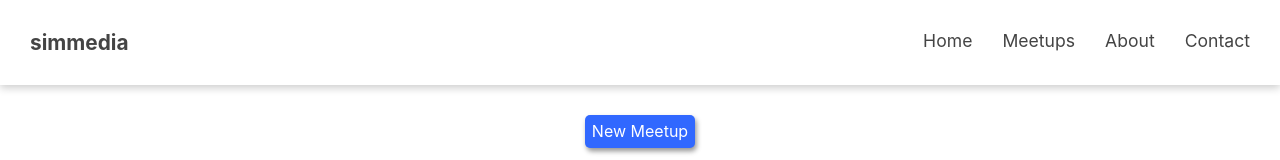
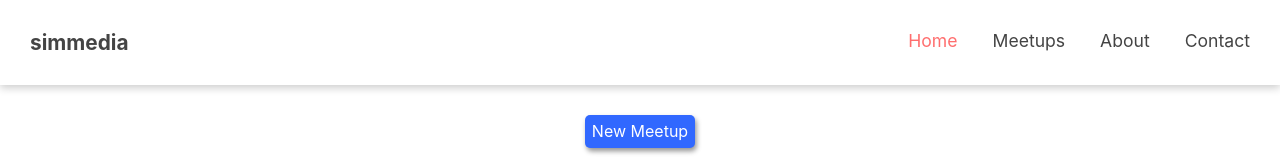
Before and after one commit to simmedia/svelte-app, a Svelte app: page / in a window 1280 px wide. Shown: the top 160 px of the page. Built offline with nearby package versions, Linux system fonts and the light colour scheme.

Commit message:
EditMeetup bug fixing

```diff
--- a/package.json
+++ b/package.json
@@ -17,6 +17,7 @@
   },
   "dependencies": {
     "cleave.js": "^1.5.8",
+    "history": "^4.10.1",
     "moment": "^2.24.0",
     "sirv-cli": "^0.4.4",
     "svelte-routing": "^1.4.2"
--- a/src/components/EditMeetup.svelte
+++ b/src/Meetups/EditMeetup.svelte
@@ -1,8 +1,8 @@
 <script>
   import { createEventDispatcher } from "svelte";
-  import TextInput from "../components/TextInput.svelte";
-  import Button from "../components/Button.svelte";
-  import Modal from "../components/Modal.svelte";
+  import TextInput from "../UI/TextInput.svelte";
+  import Button from "../UI/Button.svelte";
+  import Modal from "../UI/Modal.svelte";
 
   const dispatch = createEventDispatcher();
 
--- a/src/Meetups/MeetupItem.svelte
+++ b/src/Meetups/MeetupItem.svelte
@@ -1,6 +1,7 @@
 <script>
+  import { fade } from "svelte/transition";
   import { createEventDispatcher } from "svelte";
-  import Button from "../components/Button.svelte";
+  import Button from "../UI/Button.svelte";
 
   const dispatch = createEventDispatcher();
 
@@ -23,13 +24,7 @@
     flex-direction: column;
     justify-content: space-between;
     border-radius: 10px;
-    transform: translateY(-20px);
     box-shadow: 0.1rem 0.2rem 0.5rem #b6b6b6;
-    animation: slide-in .3s ease;
-  }
-
-  @keyframes slide-in {
-    to {transform: translateY(0px)}
   }
   .image {
     width: 350px;
@@ -69,7 +64,7 @@
   }
 </style>
 
-<article>
+<article transition:fade>
   <header>
     <h1>{title}</h1>
     <h2>{subtitle}</h2>
@@ -82,7 +77,11 @@
     <p>{description}</p>
   </div>
   <footer>
-    <Button mode="btn" color="outline" href="mailto:{email}" caption="Contact" />
+    <Button
+      mode="btn"
+      color="outline"
+      href="mailto:{email}"
+      caption="Contact" />
     <Button color="primary" caption="Details" />
     <Button
       mode="btn"
--- /dev/null
+++ b/src/UI/Header.svelte
@@ -0,0 +1,64 @@
+<script>
+  import { links } from "svelte-routing";
+
+  let currentLink = "Home";
+  let navLinks = [
+    { name: "Home"},
+    { name: "Meetups"},
+    { name: "About"},
+    { name: "Contact" }
+  ];
+</script>
+
+<style>
+  header {
+    width: 100%;
+    padding: 30px;
+    box-shadow: 0rem 0.2rem 0.5rem #cecece;
+  }
+  .logo {
+    font-size: 1.3rem;
+    color: #444;
+    font-weight: 700;
+  }
+  header .container {
+    max-width: 1306px;
+    margin: auto;
+    display: flex;
+    justify-content: space-between;
+  }
+
+  nav a {
+    margin-left: 30px;
+    color: #444;
+    font-size: 1.1rem;
+    transition: all 0.3s ease;
+    cursor: pointer;
+  }
+  nav a:hover {
+    text-decoration: none;
+    opacity: 0.7;
+  }
+  .active {
+    color: #ff6e6e;
+  }
+</style>
+
+<header>
+  <div class="container">
+    <div class="logo">
+      <span>simmedia</span>
+    </div>
+    <nav>
+      {#each navLinks as link}
+        <a
+          use:links
+          href={link.path}
+          class:active={currentLink === link.name}
+          on:click={() => (currentLink = link.name)}>
+          {link.name}
+        </a>
+      {/each}
+    </nav>
+  </div>
+</header>
--- a/src/components/Header.svelte
+++ /dev/null
@@ -1,53 +0,0 @@
-<script>
-  import { links } from "svelte-routing";
-
-  let navLinks = [
-    { name: "Home", path: "/" },
-    { name: "Meetups", path: "/meetups" },
-    { name: "About", path: "/about" },
-    { name: "Contact", path: "/contact" }
-  ];
-</script>
-
-<style>
-  header {
-    width: 100%;
-    padding: 30px;
-    box-shadow: 0rem .2rem .5rem #cecece;
-  }
-  .logo {
-      font-size: 1.3rem;
-      color: #444;
-      font-weight: 700;
-  }
-  header .container {
-    max-width: 1306px;
-    margin: auto;
-    display: flex;
-    justify-content: space-between;
-  }
-
-  nav a {
-      margin-left: 30px;
-      color: #444;
-      font-size: 1.1rem;
-      transition: all .3s ease;
-  }
-  nav a:hover {
-      text-decoration: none;
-      opacity: .7;
-  }
-</style>
-
-<header>
-  <div class="container">
-    <div class="logo">
-      <span>simmedia</span>
-    </div>
-    <nav>
-      {#each navLinks as link}
-        <a use:links href={link.path}>{link.name}</a>
-      {/each}
-    </nav>
-  </div>
-</header>
--- a/src/main.js
+++ b/src/main.js
@@ -2,6 +2,6 @@ import App from './App.svelte';
 
 var app = new App({
 	target: document.body
-});
+})
 
 export default app;
```
Also changed, not shown: src/App.svelte (+2 -9 lines), src/Meetups/Meetups.svelte (+7 -8 lines), src/UI/Button.svelte (renamed from src/components/Button.svelte), src/UI/Modal.svelte (renamed from src/components/Modal.svelte), src/UI/TextInput.svelte (renamed from src/components/TextInput.svelte), 1 other file (tests, documents, lock files or other folders).
